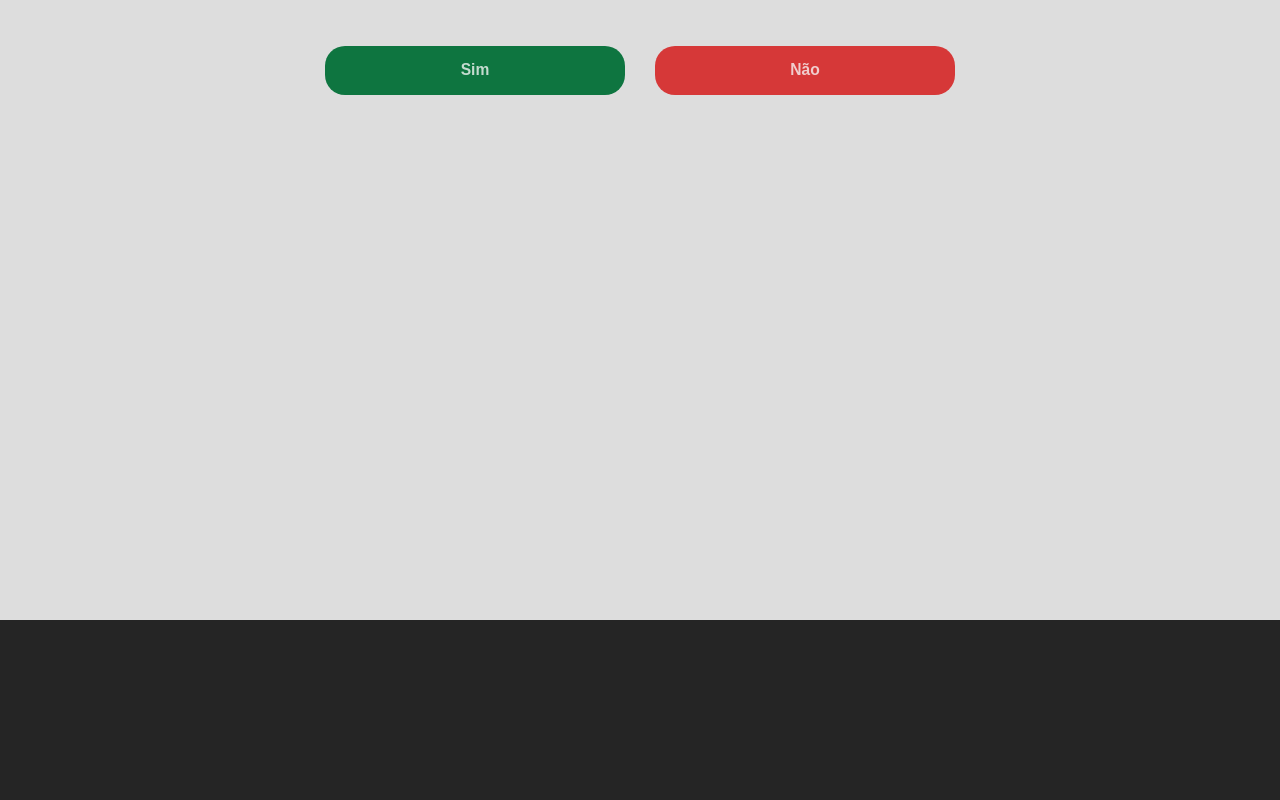
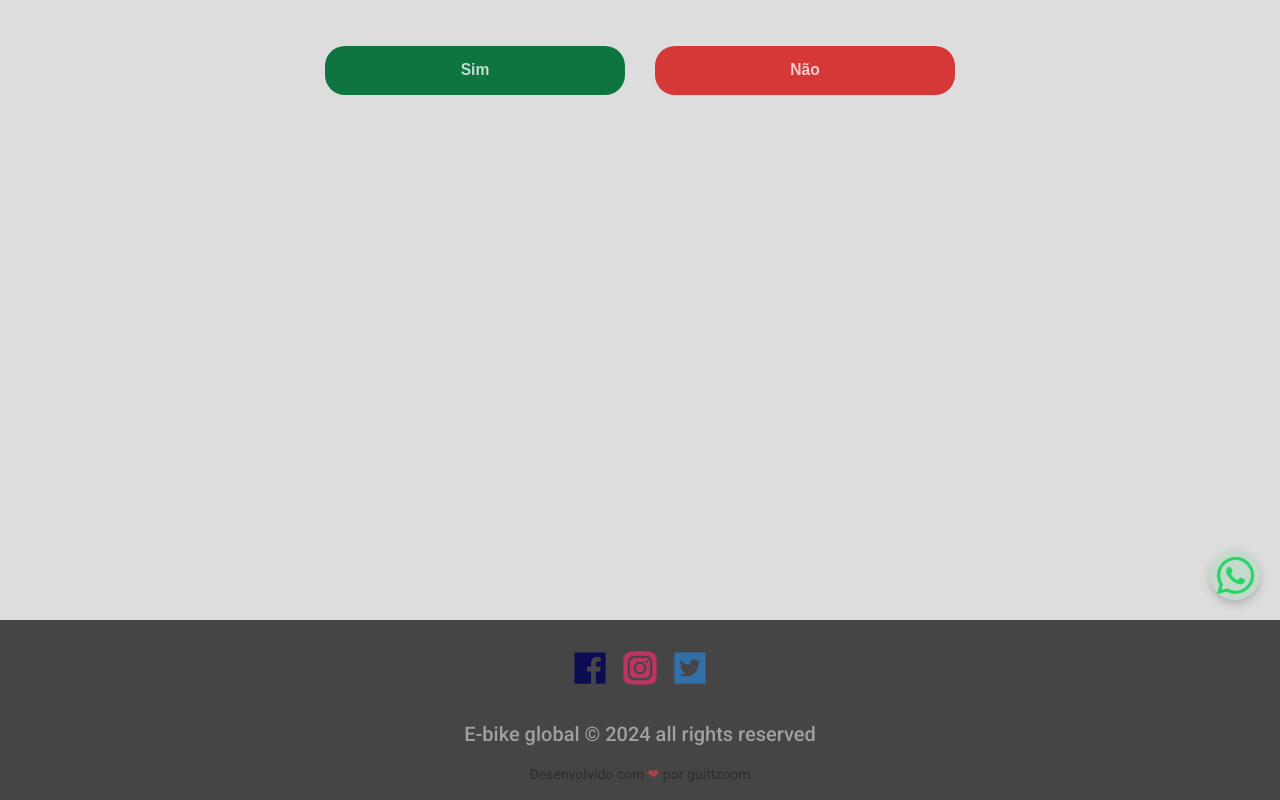
Before and after one commit to francisguitt/e_bike, a React (Vite) app: page /products/1 in a window 1280 px wide. Shown: the part 180-980 px from the top of the page. Before the commit the page ends 800 px from the top, so only its background shows below. Built offline with nearby package versions, Linux system fonts and the light colour scheme.

Commit message:
botão whatsap flutuante

```diff
--- /dev/null
+++ b/src/components/footer/index.jsx
@@ -0,0 +1,35 @@
+
+import * as C from './style';
+import {FloatingWhatsApp} from '../../components/whatsapFloating';
+export const Footer = () => {
+    const linkUrl = "https://www.instagram.com/guittzoom/";
+    return (
+
+        <>
+            <C.FooterContainer>
+                <FloatingWhatsApp/>
+                <C.FooterContent>
+                    <C.FooterContentInfos>
+                        <C.FooterIcons>
+                            <C.FacebookIcons />
+                        </C.FooterIcons>
+                        <C.InstagramIcons />
+                        <C.TwitterIcons />
+                    </C.FooterContentInfos>
+                    <C.FooterRightReserved>
+                        <C.FooterRightReservedText>
+                            E-bike global &copy; 2024 all rights reserved
+                        </C.FooterRightReservedText>
+                    </C.FooterRightReserved>
+                    <C.FooterAuthor>
+                        <C.FooterAuthorText
+                            href={linkUrl}>
+                            Desenvolvido com
+                            <C.IconHeart>  &#10084;  </C.IconHeart>
+                            por guittzoom</C.FooterAuthorText>
+                    </C.FooterAuthor>
+                </C.FooterContent>
+            </C.FooterContainer>
+        </>
+    )
+}
--- /dev/null
+++ b/src/components/footer/style.jsx
@@ -0,0 +1,82 @@
+import styled from 'styled-components';
+
+import { FacebookIcon, Instagram, Twitter } from '../../icons';
+
+
+export const FooterContainer = styled.footer`
+background-color: #535353b3;
+padding: 10px;
+`;
+
+export const FooterContent = styled.div`
+display: flex;
+flex-direction: column;
+max-width: 1280px;
+width: 90%;
+margin: auto;
+ padding: 8px;
+
+`;
+
+export const FooterContentInfos = styled.div`
+display: flex;
+ justify-content: center;
+padding: 10px;
+`;
+
+
+export const FooterIcons = styled.div`
+text-align: center;
+`;
+
+
+export const FacebookIcons = styled(FacebookIcon)`
+font-size: 40px;
+margin:0 5px;
+color: #0c0c53fd;
+`
+export const InstagramIcons = styled(Instagram)`
+font-size: 40px;
+margin:0 5px;
+color: #e1306bc3;
+`;
+
+export const TwitterIcons = styled(Twitter)`
+font-size: 40px;
+margin:0 5px;
+color:#3270aa;
+`;
+
+export const FooterRightReserved = styled.div`
+text-align: center;
+padding: 0;
+`;
+
+export const FooterRightReservedText = styled.p`
+font-size: 20px;
+color: #e4e4e493;
+@media (max-width:768px) {
+ font-size:13px;
+}
+`;
+
+export const FooterAuthor = styled.div`
+display: flex;
+justify-content: center;
+align-items: center;
+text-align: center;
+`;
+
+
+export const FooterAuthorText = styled.a`
+  color: #1d1f1d7d;
+  font-size: 13.99px;
+  text-decoration: none;
+`;
+
+export const IconHeart = styled.span`
+color:#a74343;
+ :visited{
+    color:#ddddddce;
+ }
+`;
--- /dev/null
+++ b/src/components/whatsapFloating/index.jsx
@@ -0,0 +1,19 @@
+
+import * as C from './style';
+export const FloatingWhatsApp = () => {
+
+    const handleClick = () => {
+        const numberPhone = "5511977838504";
+        const urlMessage = "Vim pelo site , e preciso de mais informações sobre as bikes";
+        const whatsappURL = `https://api.whatsapp.com/send?phone=${numberPhone}&text=${urlMessage}`;
+        window.open(whatsappURL, '_blank');
+    };
+    return (
+
+        <C.ButtonContainer onClick={handleClick}>
+            <C.WhatsappButton />
+        </C.ButtonContainer>
+
+
+    );
+}
--- /dev/null
+++ b/src/components/whatsapFloating/style.jsx
@@ -0,0 +1,49 @@
+import styled ,{keyframes} from 'styled-components';
+import { Whatsapp } from '../../icons';
+
+const waveAnimation = keyframes`
+  0% {
+    transform: scale(1);
+  }
+  50% {
+    transform: scale(1.2);
+  }
+  100% {
+    transform: scale(1);
+  }
+`;
+
+export const ButtonContainer = styled.button`
+display: flex;
+align-items: center;
+justify-content: center;
+  position: fixed;
+  bottom: 20px;
+  right: 20px;
+  background-color: #25d36522;
+  color:#25d366;
+  border: none;
+  border-radius: 50%;
+  width: 50px;
+  height: 50px;
+  font-size: 24px;
+  cursor: pointer;
+  box-shadow: 0px 4px 10px rgba(0, 0, 0, 0.2);
+  transition: background-color 0.3s ease;
+
+  &:hover {
+    background-color: #128c7e; /* Cor de destaque do WhatsApp */
+  }
+
+  &:focus {
+    outline: none;
+  }
+`;
+
+export const WhatsappButton = styled(Whatsapp)`
+font-size: 35px;
+font-size: 35px;
+  animation: ${waveAnimation} 2s ease-in-out infinite;
+/* color: #f8f8f8;  */
+/* background-color: #25d366;  */
+`;
--- a/src/icons/index.jsx
+++ b/src/icons/index.jsx
@@ -26,3 +26,64 @@ export const Timer = (props) => {
         </svg>
     );
 }
+
+
+export const FacebookIcon = (props) => {
+    return (
+        <svg
+            viewBox="0 0 1024 1024"
+            fill="currentColor"
+            height="1em"
+            width="1em"
+            {...props}
+        >
+            <path d="M880 112H144c-17.7 0-32 14.3-32 32v736c0 17.7 14.3 32 32 32h736c17.7 0 32-14.3 32-32V144c0-17.7-14.3-32-32-32zm-92.4 233.5h-63.9c-50.1 0-59.8 23.8-59.8 58.8v77.1h119.6l-15.6 120.7h-104V912H539.2V602.2H434.9V481.4h104.3v-89c0-103.3 63.1-159.6 155.3-159.6 44.2 0 82.1 3.3 93.2 4.8v107.9z" />
+        </svg>
+    )
+}
+
+
+export const Instagram = (props) => {
+    return (
+        <svg
+            data-name="Layer 1"
+            viewBox="0 0 24 24"
+            fill="currentColor"
+            height="1em"
+            width="1em"
+            {...props}
+        >
+            <path d="M12 9.52A2.48 2.48 0 1014.48 12 2.48 2.48 0 0012 9.52zm9.93-2.45a6.53 6.53 0 00-.42-2.26 4 4 0 00-2.32-2.32 6.53 6.53 0 00-2.26-.42C15.64 2 15.26 2 12 2s-3.64 0-4.93.07a6.53 6.53 0 00-2.26.42 4 4 0 00-2.32 2.32 6.53 6.53 0 00-.42 2.26C2 8.36 2 8.74 2 12s0 3.64.07 4.93a6.86 6.86 0 00.42 2.27 3.94 3.94 0 00.91 1.4 3.89 3.89 0 001.41.91 6.53 6.53 0 002.26.42C8.36 22 8.74 22 12 22s3.64 0 4.93-.07a6.53 6.53 0 002.26-.42 3.89 3.89 0 001.41-.91 3.94 3.94 0 00.91-1.4 6.6 6.6 0 00.42-2.27C22 15.64 22 15.26 22 12s0-3.64-.07-4.93zm-2.54 8a5.73 5.73 0 01-.39 1.8A3.86 3.86 0 0116.87 19a5.73 5.73 0 01-1.81.35H8.94A5.73 5.73 0 017.13 19a3.51 3.51 0 01-1.31-.86A3.51 3.51 0 015 16.87a5.49 5.49 0 01-.34-1.81V12 8.94A5.49 5.49 0 015 7.13a3.51 3.51 0 01.86-1.31A3.59 3.59 0 017.13 5a5.73 5.73 0 011.81-.35h6.12a5.73 5.73 0 011.81.35 3.51 3.51 0 011.31.86A3.51 3.51 0 0119 7.13a5.73 5.73 0 01.35 1.81V12c0 2.06.07 2.27.04 3.06zm-1.6-7.44a2.38 2.38 0 00-1.41-1.41A4 4 0 0015 6H9a4 4 0 00-1.38.26 2.38 2.38 0 00-1.41 1.36A4.27 4.27 0 006 9v6a4.27 4.27 0 00.26 1.38 2.38 2.38 0 001.41 1.41 4.27 4.27 0 001.33.26h6a4 4 0 001.38-.26 2.38 2.38 0 001.41-1.41 4 4 0 00.26-1.38v-3-3a3.78 3.78 0 00-.26-1.38zM12 15.82A3.81 3.81 0 018.19 12 3.82 3.82 0 1112 15.82zm4-6.89a.9.9 0 010-1.79.9.9 0 010 1.79z" />
+        </svg>
+    );
+}
+
+
+export const Twitter = (props) => {
+    return (
+        <svg
+            viewBox="0 0 1024 1024"
+            fill="currentColor"
+            height="1em"
+            width="1em"
+            {...props}
+        >
+            <path d="M880 112H144c-17.7 0-32 14.3-32 32v736c0 17.7 14.3 32 32 32h736c17.7 0 32-14.3 32-32V144c0-17.7-14.3-32-32-32zM727.3 401.7c.3 4.7.3 9.6.3 14.4 0 146.8-111.8 315.9-316.1 315.9-63 0-121.4-18.3-170.6-49.8 9 1 17.6 1.4 26.8 1.4 52 0 99.8-17.6 137.9-47.4-48.8-1-89.8-33-103.8-77 17.1 2.5 32.5 2.5 50.1-2a111 111 0 01-88.9-109v-1.4c14.7 8.3 32 13.4 50.1 14.1a111.13 111.13 0 01-49.5-92.4c0-20.7 5.4-39.6 15.1-56a315.28 315.28 0 00229 116.1C492 353.1 548.4 292 616.2 292c32 0 60.8 13.4 81.1 35 25.1-4.7 49.1-14.1 70.5-26.7-8.3 25.7-25.7 47.4-48.8 61.1 22.4-2.4 44-8.6 64-17.3-15.1 22.2-34 41.9-55.7 57.6z" />
+        </svg>
+    );
+}
+
+
+export const Whatsapp = (props) => {
+    return (
+        <svg
+            viewBox="0 0 24 24"
+            fill="currentColor"
+            height="1em"
+            width="1em"
+            {...props}
+        >
+            <path d="M17.472 14.382c-.297-.149-1.758-.867-2.03-.967-.273-.099-.471-.148-.67.15-.197.297-.767.966-.94 1.164-.173.199-.347.223-.644.075-.297-.15-1.255-.463-2.39-1.475-.883-.788-1.48-1.761-1.653-2.059-.173-.297-.018-.458.13-.606.134-.133.298-.347.446-.52.149-.174.198-.298.298-.497.099-.198.05-.371-.025-.52-.075-.149-.669-1.612-.916-2.207-.242-.579-.487-.5-.669-.51a12.8 12.8 0 00-.57-.01c-.198 0-.52.074-.792.372-.272.297-1.04 1.016-1.04 2.479 0 1.462 1.065 2.875 1.213 3.074.149.198 2.096 3.2 5.077 4.487.709.306 1.262.489 1.694.625.712.227 1.36.195 1.871.118.571-.085 1.758-.719 2.006-1.413.248-.694.248-1.289.173-1.413-.074-.124-.272-.198-.57-.347m-5.421 7.403h-.004a9.87 9.87 0 01-5.031-1.378l-.361-.214-3.741.982.998-3.648-.235-.374a9.86 9.86 0 01-1.51-5.26c.001-5.45 4.436-9.884 9.888-9.884 2.64 0 5.122 1.03 6.988 2.898a9.825 9.825 0 012.893 6.994c-.003 5.45-4.437 9.884-9.885 9.884m8.413-18.297A11.815 11.815 0 0012.05 0C5.495 0 .16 5.335.157 11.892c0 2.096.547 4.142 1.588 5.945L.057 24l6.305-1.654a11.882 11.882 0 005.683 1.448h.005c6.554 0 11.89-5.335 11.893-11.893a11.821 11.821 0 00-3.48-8.413z" />
+        </svg>
+    );
+}
--- a/src/mainRoutes.jsx
+++ b/src/mainRoutes.jsx
@@ -4,6 +4,7 @@ import { Routes, Route, } from 'react-router-dom';
 import { Home } from "./pages/home"
 import { Infos } from '../src/pages/infos';
 import { Product } from "./pages/products";
+import { Footer } from "./components/footer";
 export const MainRoutes = () => {
     return (
         <>
@@ -13,7 +14,7 @@ export const MainRoutes = () => {
                 <Route path="/Infos" element={<Infos />} />
                 <Route path="/products/:slug" element={<Product />} />
             </Routes>
-
+            <Footer />
             <GlobalStyle />
         </>
     )
```
Also changed, not shown: 1 other file (tests, documents, lock files or other folders).
